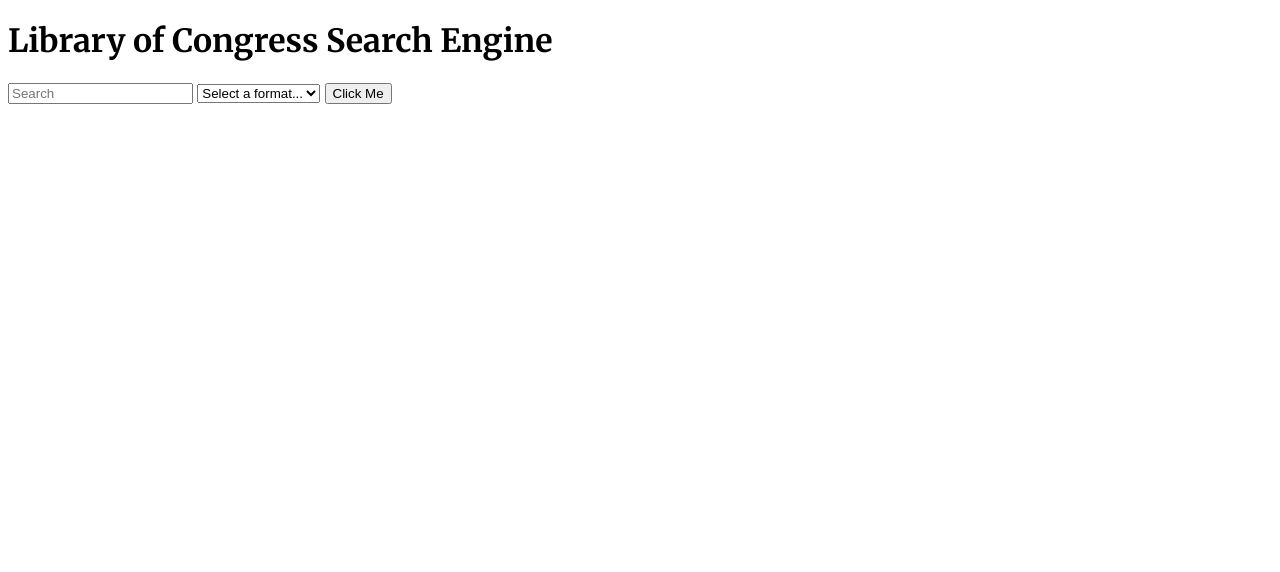
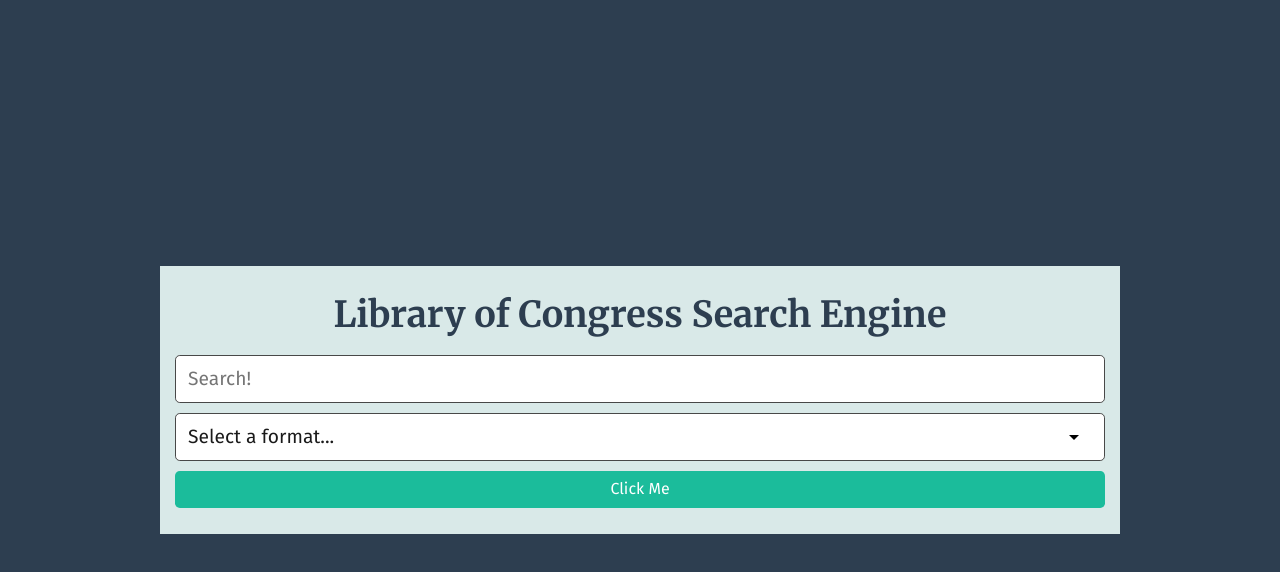
Before and after one commit to topcowmoo/mini-project6, a plain HTML site: page index.html in a window 1280 px wide. Drawn offline with Linux system fonts and the light colour scheme.

Commit message:
"amended display search script file name"

```diff
--- a/assets/js/script.js
+++ b/assets/js/script.js
@@ -4,10 +4,10 @@
   event.preventDefault();
 
   var searchInputVal = document.querySelector('#search-input').value;
-    var searchInputVal = document.querySelector('#format-input').value;
+  var formatInputVal = document.querySelector('#format-input').value;
 
   if (!searchInputVal) {
-        console.error('You need a search input value');
+    console.error('You need a search input value!');
     return;
   }
 
--- a/index.html
+++ b/index.html
@@ -1,13 +1,13 @@
 <!DOCTYPE html>
 <html lang="en">
+
 <head>
   <meta charset="UTF-8" />
   <meta name="viewport" content="width=device-width, initial-scale=1.0" />
   <title>Library of Congress Search</title>
-    <link rel="preconnect" href="https://fonts.googleapis.com">
-    <link rel="preconnect" href="https://fonts.gstatic.com" crossorigin>
-    <link href="https://fonts.googleapis.com/css2?family=Fira+Sans&family=Merriweather:wght@700&display=swap" rel="stylesheet">
-    <link rel="stylessheet" href="./assets/style/jass.css">
+  <link href="https://fonts.googleapis.com/css2?family=Fira+Sans:wght@400&family=Merriweather:wght@700&display=swap"
+    rel="stylesheet" />
+  <link rel="stylesheet" href="./assets/style/jass.css">
   <link rel="stylesheet" href="./assets/style/style.css" />
 </head>
 
@@ -15,12 +15,9 @@
   <div class="flex-row align-center justify-center min-100-vh bg-primary">
     <div class="col-12 col-md-9 flex-column align-center bg-light p-5">
       <h1 class="text-primary">Library of Congress Search Engine</h1>
-        <form id="search-input" class="form w-100">
-          <input
-            id="search-input"
-            class="form-input w-100"
-            placeholder="Search">
-          <select id="form-input" class="form-input w-100">
+      <form id="search-form" class="form w-100">
+        <input id="search-input" class="form-input w-100" type="text" placeholder="Search!">
+        <select id="format-input" class="form-input w-100">
           <option value="" disabled selected>Select a format...</option>
           <option value="maps">Maps</option>
           <option value="audio">Audio</option>
@@ -28,13 +25,15 @@
           <option value="manuscripts">Manuscripts</option>
           <option value="newspapers">Newspapers</option>
           <option value="film-and-videos">Film and Videos</option>
-            <option value="notable-music">Notable Music</option>
+          <option value="notated-music">Notated Music</option>
           <option value="websites">Websites</option>
         </select>
         <button class="btn btn-info btn-block">Click Me</button>
       </form>
     </div>
   </div>
+
   <script src="./assets/js/script.js"></script>
 </body>
+
 </html>
```
Also changed, not shown: search-results.html (+11 -8 lines), assets/js/display-search.js (renamed from assets/js/display-serch.js). Lines whose indentation alone changed are shown as unchanged.
